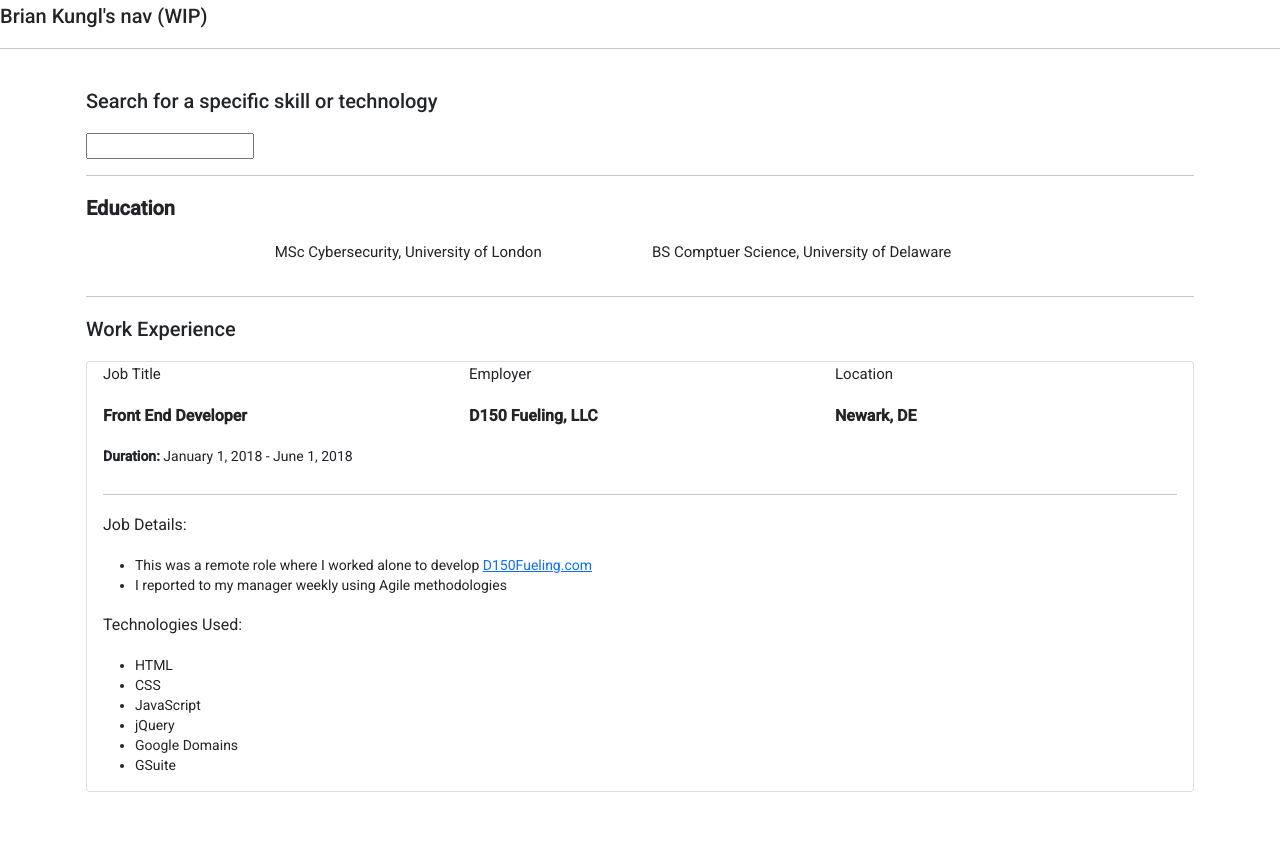
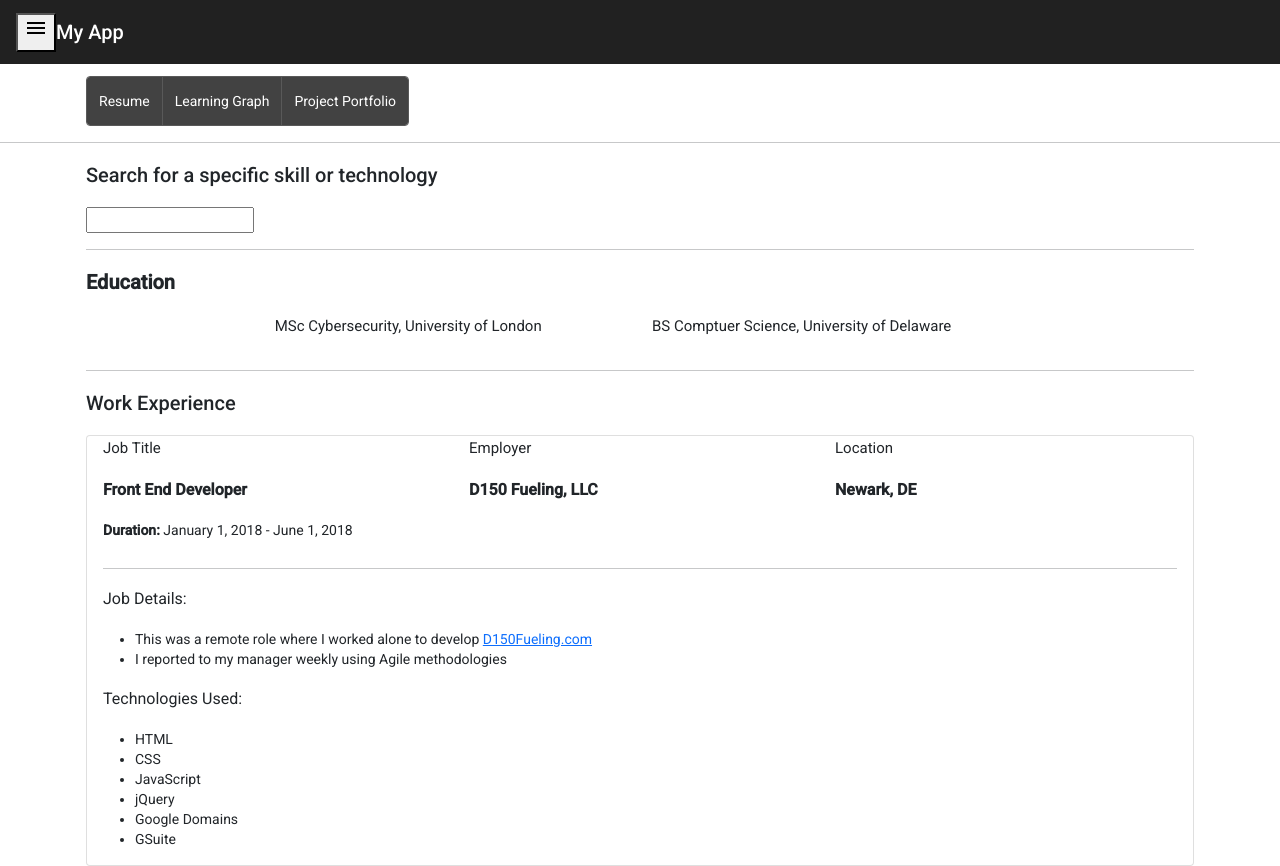
Before and after one commit to bkungl/briankungl, an Angular app in the folder bkweb/: page / in a window 1280 px wide. Before the commit the page ends 800 px from the top, so only its background shows below. Built offline with nearby package versions, Linux system fonts and the light colour scheme.

Commit message:
more layout

```diff
--- a/bkweb/src/app/navbar/navbar.component.css
+++ b/bkweb/src/app/navbar/navbar.component.css
@@ -0,0 +1,3 @@
+.example-spacer {
+    flex: 1 1 auto;
+}
--- a/bkweb/src/app/navbar/navbar.component.html
+++ b/bkweb/src/app/navbar/navbar.component.html
@@ -1,3 +1,16 @@
-<h2>Brian Kungl's nav (WIP)</h2>
-<hr>
-<br>
+<p>
+    <mat-toolbar>
+        <button mat-icon-button class="example-icon" aria-label="Example icon-button with menu icon">
+            <mat-icon>menu</mat-icon>
+        </button>
+        <span>My App</span>
+        <span class="example-spacer"></span>
+
+        <!--<button mat-icon-button class="example-icon favorite-icon" aria-label="Example icon-button with heart icon">
+    <mat-icon>favorite</mat-icon>
+</button>
+<button mat-icon-button class="example-icon" aria-label="Example icon-button with share icon">
+    <mat-icon>share</mat-icon>
+</button>-->
+    </mat-toolbar>
+</p>
--- a/bkweb/src/app/resume/header/header.component.html
+++ b/bkweb/src/app/resume/header/header.component.html
@@ -1,4 +1,15 @@
 <div class="container">
-    <h2 style="text-align: center">My resume</h2>
-    <hr>
+
+    <!-->I want this component to have a toggle to show the basic resume, my learning graph for skills/tech, and my project portfolio <!/-->
+    <div class="col">
+        <mat-button-toggle-group name="fontStyle" aria-label="Font Style">
+            <mat-button-toggle value="bold">Resume</mat-button-toggle>
+            <mat-button-toggle value="italic">Learning Graph</mat-button-toggle>
+            <mat-button-toggle value="underline">Project Portfolio</mat-button-toggle>
+        </mat-button-toggle-group>
+    </div>
+
+
+
 </div>
+<hr>
--- a/bkweb/src/app/resume/jobdisplay/job/job.component.html
+++ b/bkweb/src/app/resume/jobdisplay/job/job.component.html
@@ -16,6 +16,7 @@
 
         <div class="col-12 duration">
             <p><strong>Duration:</strong> January 1, 2018 - June 1, 2018</p>
+            <!--            make this {{job.start}} - {{job.end}}-->
         </div>
 
     </div>
--- a/bkweb/src/app/resume/resume.component.html
+++ b/bkweb/src/app/resume/resume.component.html
@@ -1,3 +1,4 @@
+<app-header></app-header>
 <app-search></app-search>
 
 <app-education></app-education>
```
Also changed, not shown: bkweb/src/app/app.module.ts (+10 -1 lines).
